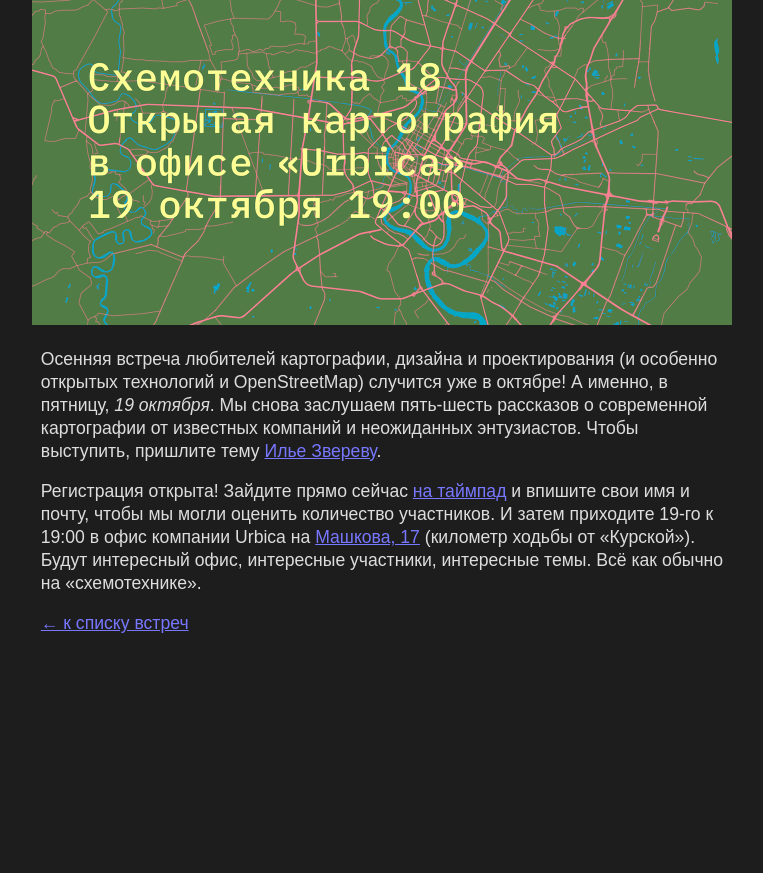
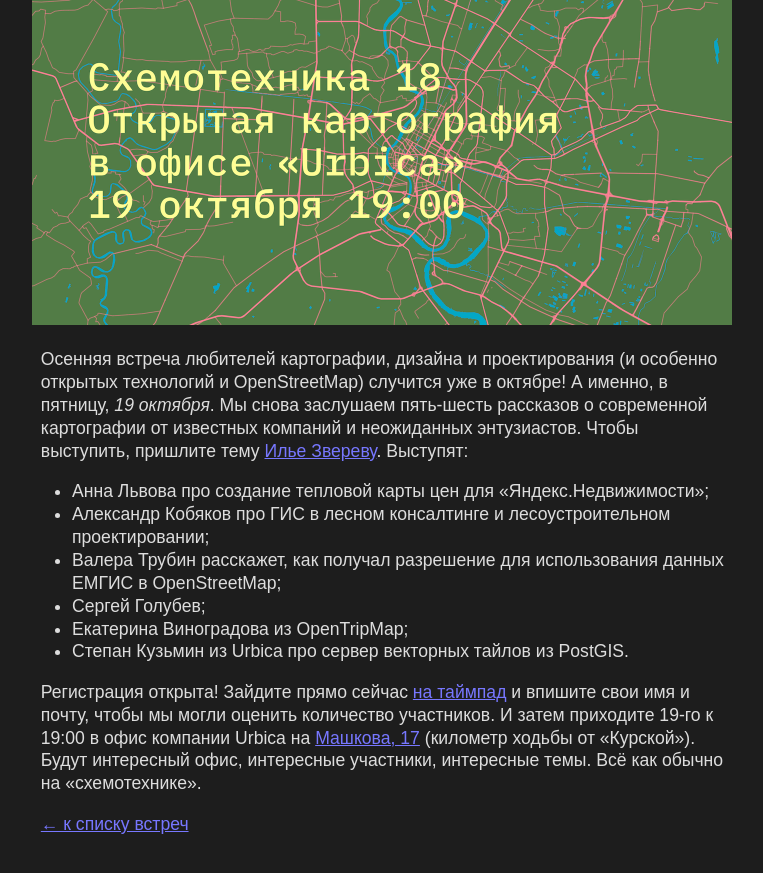
Before and after one commit to Zverik/schemotechnika, a Jekyll site: the page built from _posts/2018-10-02-schemo18.md, in a window 1280 px wide. Shown: the top 873 px of the page, without its empty margins (258-1021 px from the left). Built offline with Jekyll 4.4.1, drawn with Linux system fonts in a browser that asks for light colours.

Commit message:
Cx18 schedule

```diff
--- a/_posts/2018-10-02-schemo18.md
+++ b/_posts/2018-10-02-schemo18.md
@@ -8,7 +8,14 @@
 Осенняя встреча любителей картографии, дизайна и проектирования (и особенно открытых технологий и OpenStreetMap)
 случится уже в октябре! А именно, в пятницу, *19 октября*. Мы снова заслушаем пять-шесть рассказов
 о современной картографии от известных компаний и неожиданных энтузиастов. Чтобы выступить, пришлите
-тему [Илье Звереву](mailto:ilya@zverev.info).
+тему [Илье Звереву](mailto:ilya@zverev.info). Выступят:
+
+* Анна Львова про создание тепловой карты цен для «Яндекс.Недвижимости»;
+* Александр Кобяков про ГИС в лесном консалтинге и лесоустроительном проектировании;
+* Валера Трубин расскажет, как получал разрешение для использования данных ЕМГИС в OpenStreetMap;
+* Сергей Голубев;
+* Екатерина Виноградова из OpenTripMap;
+* Степан Кузьмин из Urbica про сервер векторных тайлов из PostGIS.
 
 Регистрация открыта! Зайдите прямо сейчас [на таймпад](https://iz.timepad.ru/event/823079/) и впишите
 свои имя и почту, чтобы мы могли оценить количество участников. И затем приходите 19-го к 19:00 в офис компании Urbica на
```
